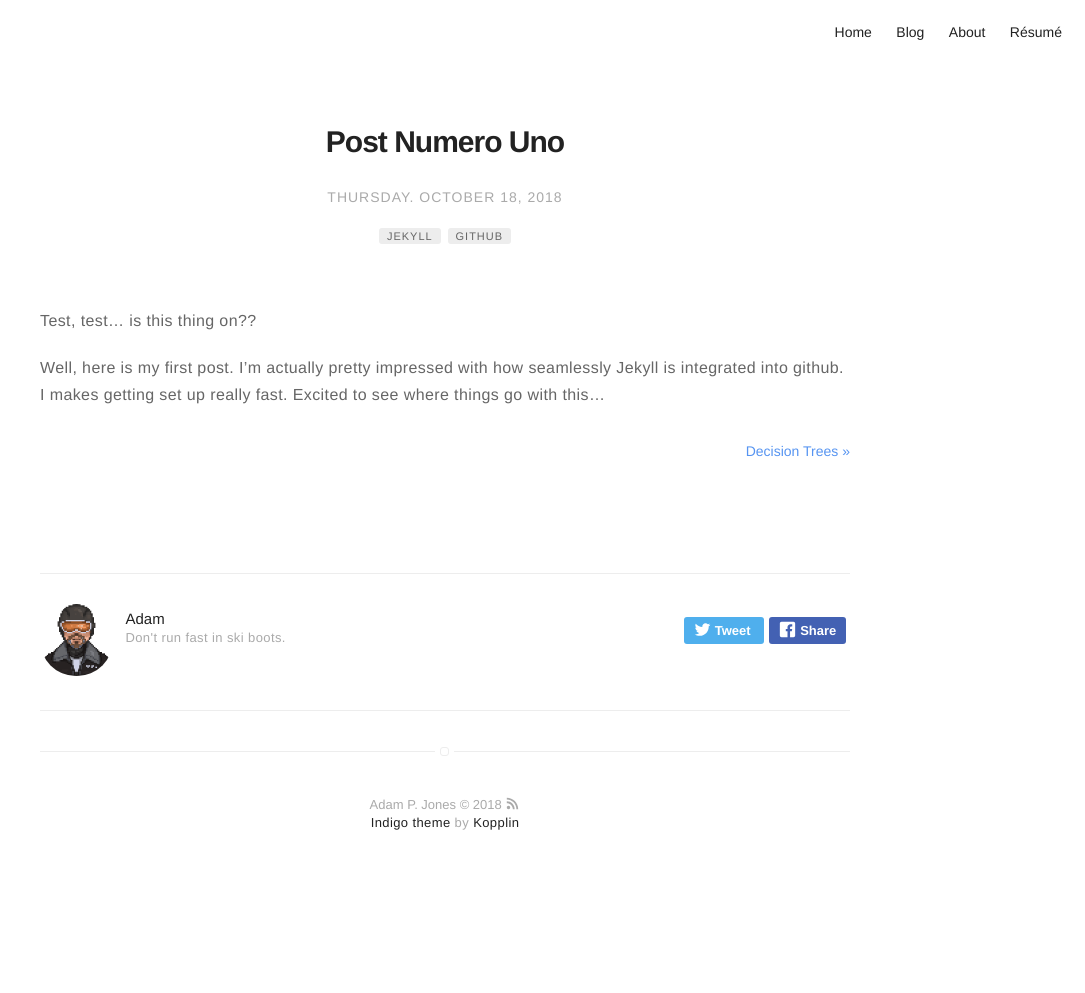
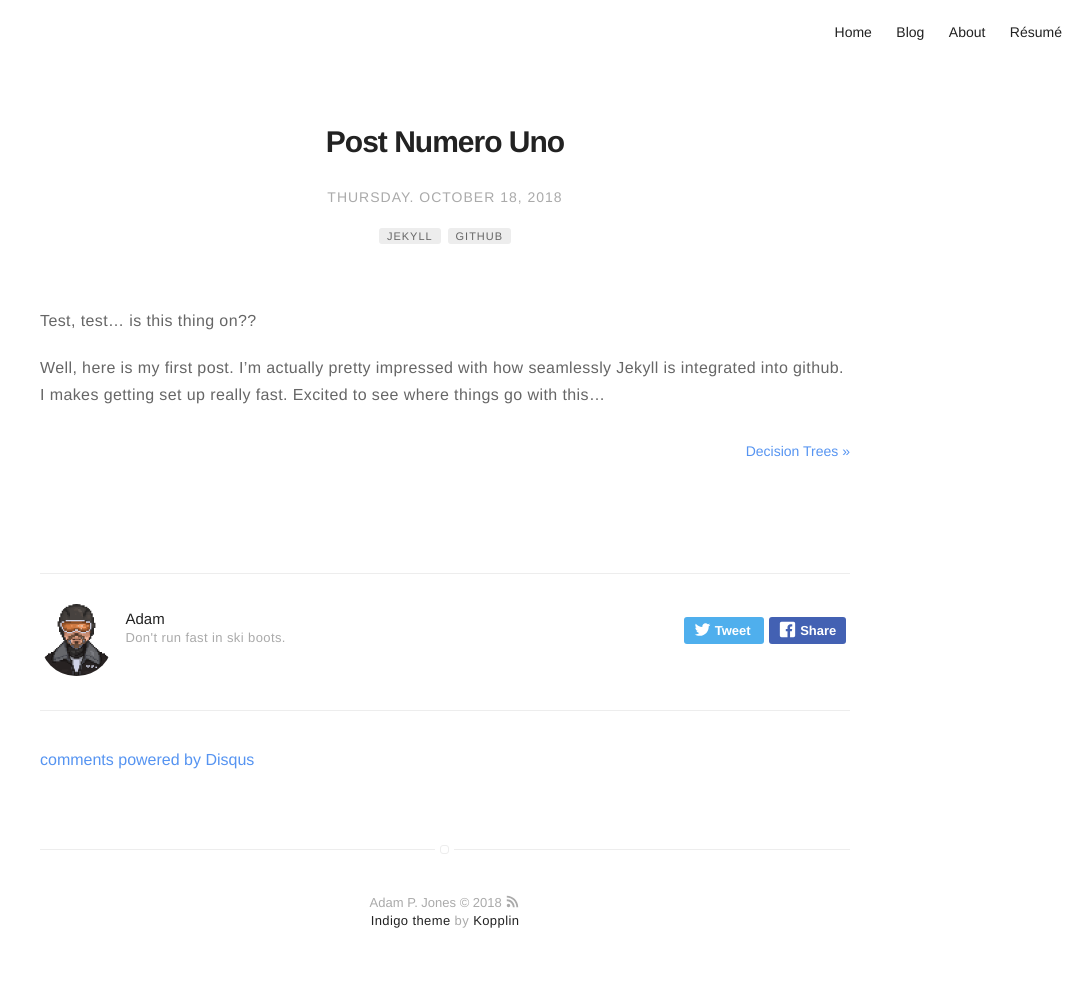
Before and after one commit to meccaLeccaHi/meccaLeccaHi.github.io, a Jekyll site: the page built from _posts/2018-10-18-first-post.md, in a window 1280 px wide. Shown: the whole page, without its empty margins (195-1280 px from the left). Built offline with Jekyll 4.4.1, drawn with Linux system fonts in a browser that asks for light colours; comment, search, counter and statistics services are not loaded; before the commit the page ends 900 px from its top, so only the background shows below that; some of the changed lines change nothing that is shown.

Commit message:
adding disqus

```diff
--- a/_layouts/post.html
+++ b/_layouts/post.html
@@ -44,4 +44,22 @@
     {% include author.html %}
 {% endif %}
 
-{% include comments.html %}
+<section class="disqus">
+    <div id="disqus_thread"></div>
+    <script type="text/javascript">
+
+        var disqus_config = function () {
+            this.page.url = '{{ site.url }}{{ page.url | replace:"index.html","" }}';
+            this.page.identifier = '{{ page.id }}';
+        };
+        var disqus_shortname = '{{ site.disqus.shortname }}';
+        var disqus_developer = 0;
+        (function() {
+            var dsq = document.createElement('script'); dsq.type = 'text/javascript'; dsq.async = true;
+            dsq.src = 'https://' + disqus_shortname + '.disqus.com/embed.js';
+            (document.getElementsByTagName('head')[0] || document.getElementsByTagName('body')[0]).appendChild(dsq);
+        })();
+    </script>
+    <noscript>Please enable JavaScript to view the <a href="http://disqus.com/?ref_noscript">comments powered by Disqus.</a></noscript>
+    <a href="http://disqus.com" class="dsq-brlink">comments powered by <span class="logo-disqus">Disqus</span></a>
+</section>
```
